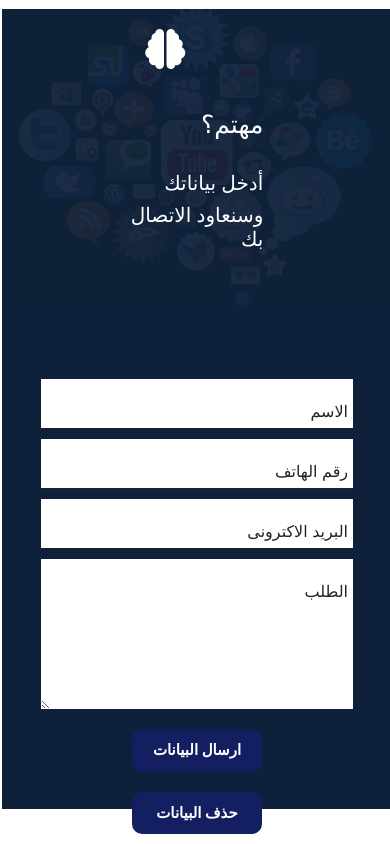
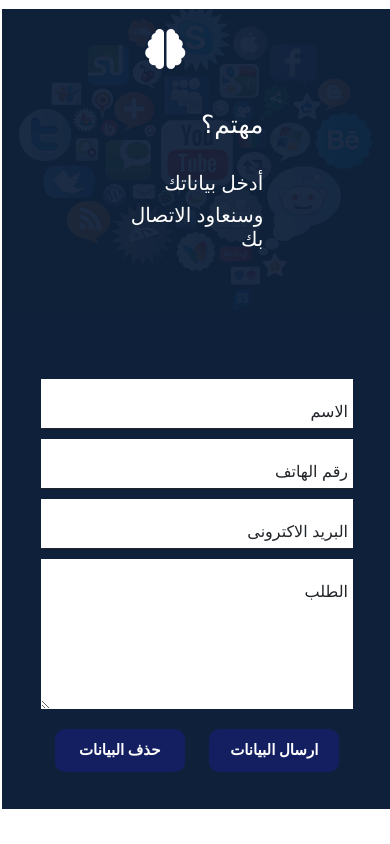
Before and after one commit to abd-alrahman01/noortech, a plain HTML site: page index.html in a window 390 px wide. Shown: the part 5117-5961 px from the top of the page. After the commit the page ends 5926 px from the top, so only its background shows below. Drawn offline with nearby package versions, Linux system fonts and the light colour scheme.

Commit message:
Update style.css

```diff
--- a/style.css
+++ b/style.css
@@ -961,4 +961,10 @@
                 width: 60%;
                 height: 150px;
             }
+            .form-btn{
+
+                margin: 10px 10px;
+
+            }
+
         }
```
